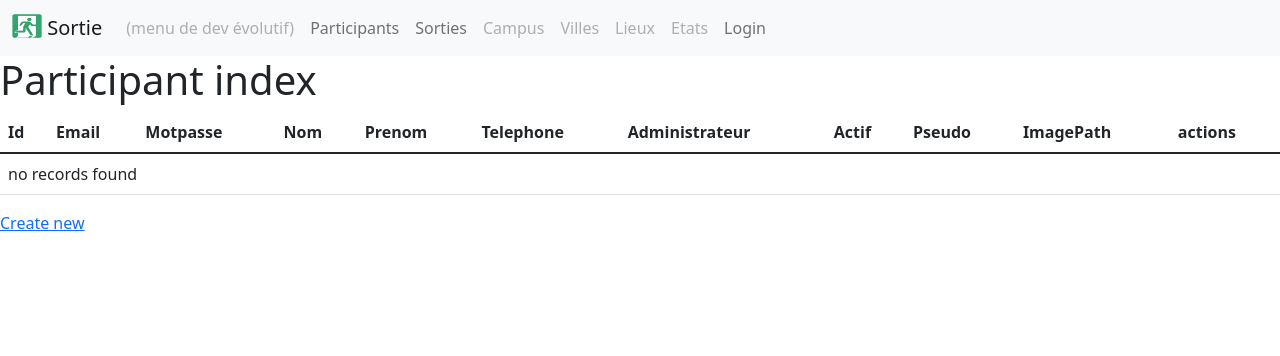
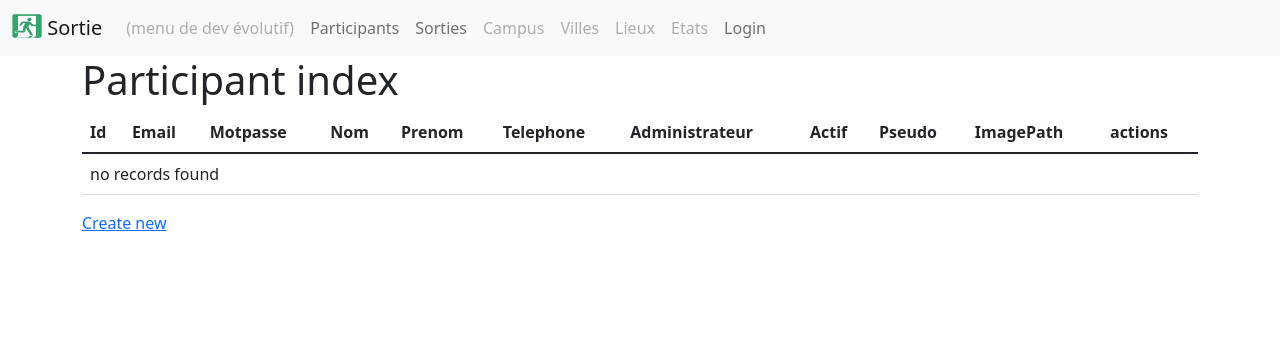
Before and after one commit to christanvt/sortir, a Symfony app: template templates/participant/index.html.twig in a window 1280 px wide. Shown: the top 356 px of the page. Run offline with Twig, Linux system fonts and the light colour scheme; the template is opened without the code that fills it, so the values that code supplies are empty; some libraries are stand-ins or nearby versions.

Commit message:
travail sur la partie front

```diff
--- a/templates/participant/index.html.twig
+++ b/templates/participant/index.html.twig
@@ -1,8 +1,10 @@
 {% extends 'base.html.twig' %}
 
-{% block title %}Participant index{% endblock %}
+{% block title %}Participant index
+{% endblock %}
 
 {% block body %}
+	<div class="container">
 		<h1>Participant index</h1>
 
 		<table class="table">
@@ -48,4 +50,5 @@
 		</table>
 
 		<a href="{{ path('participant_new') }}">Create new</a>
+	</div>
 {% endblock %}
```
Lines whose indentation alone changed are shown as unchanged.
